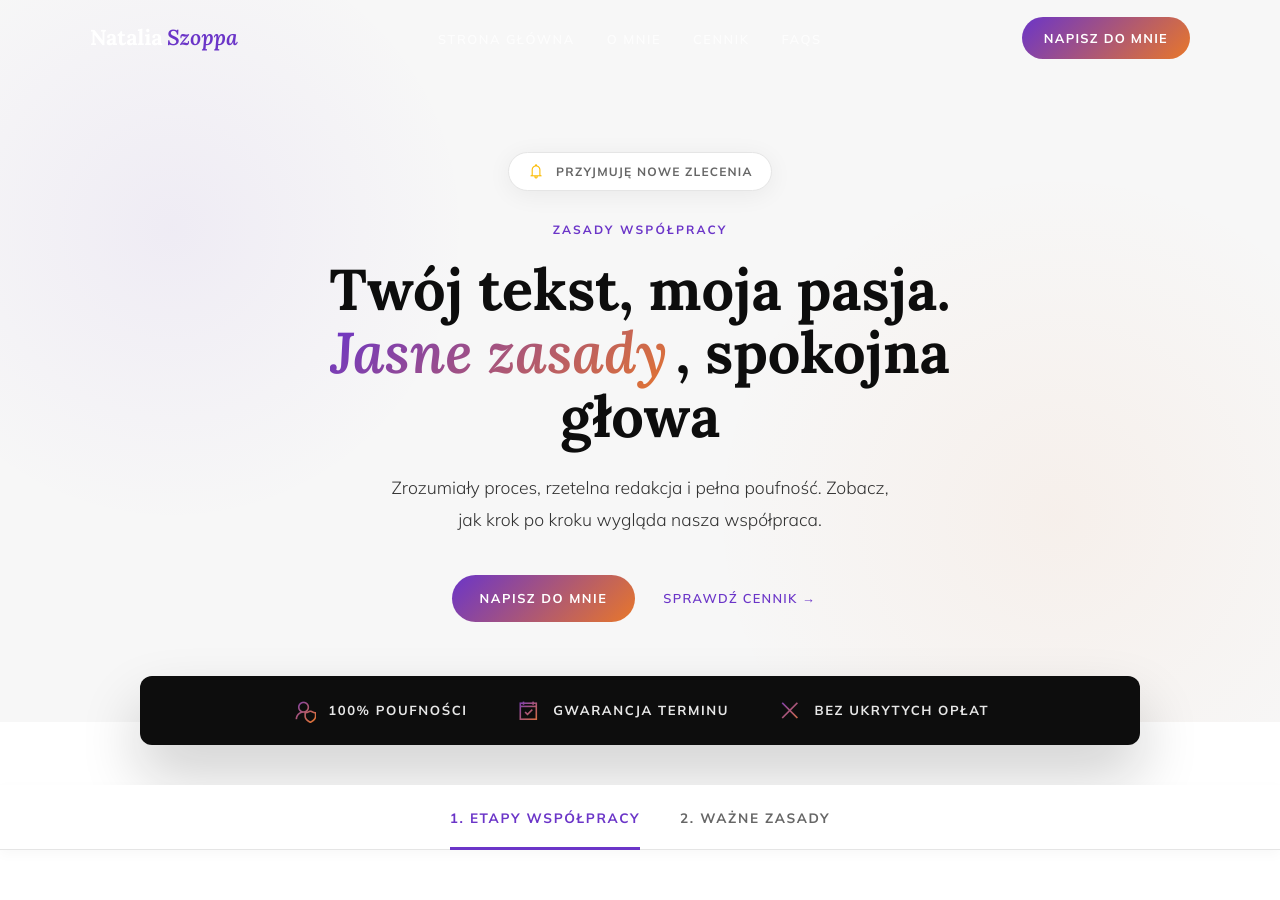
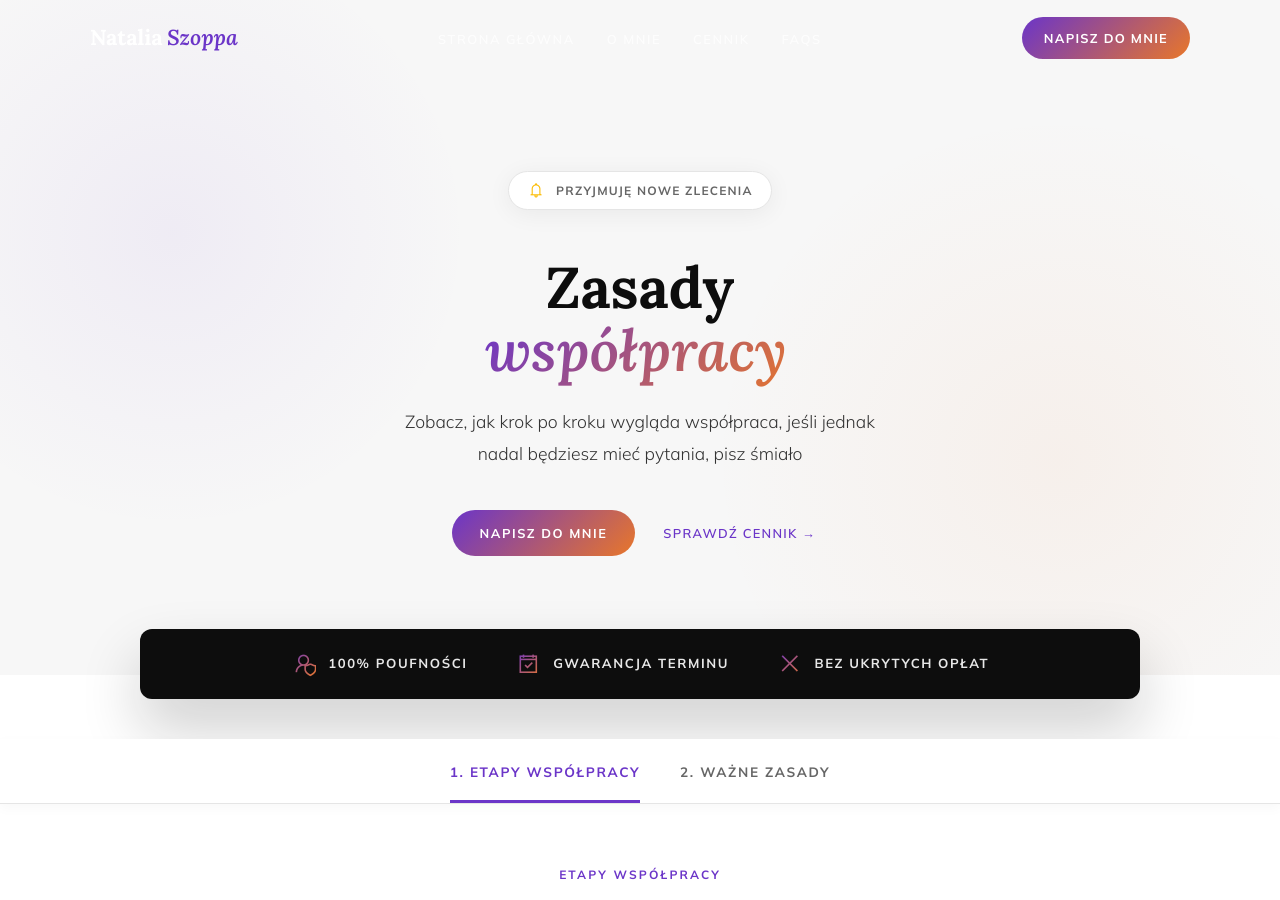
Before and after one commit to Bonnie00726/nataliaszoppa, a Jekyll site: the page built from zasady2.html, in a window 1280 px wide and 900 px high. Built offline with Jekyll 4.4.1, drawn with Linux system fonts in a browser that asks for light colours.

Commit message:
Update zasady2.html

```diff
--- a/zasady2.html
+++ b/zasady2.html
@@ -239,9 +239,9 @@ title: Zasady współpracy
             <span>Przyjmuję nowe zlecenia</span>
         </div>
 
-        <div class="eyebrow reveal delay-1" style="text-align: center;">Zasady współpracy</div>
-        <h1 class="reveal delay-2">Twój tekst, moja pasja.<br><em class="grad-type">Jasne zasady</em>, spokojna głowa</h1>
-        <p class="hero-sub reveal delay-3">Zrozumiały proces, rzetelna redakcja i pełna poufność. Zobacz, jak krok po kroku wygląda nasza współpraca.</p>
+        <div class="eyebrow reveal delay-1" style="text-align: center;"></div>
+        <h1 class="reveal delay-2">Zasady<br><em class="grad-type">współpracy</em></h1>
+        <p class="hero-sub reveal delay-3">Zobacz, jak krok po kroku wygląda współpraca, jeśli jednak nadal będziesz mieć pytania, pisz śmiało</p>
 
         <div class="hero-btns reveal delay-4">
             <a href="mailto:natalia.szoppa@gmail.com" class="hero-btn-primary">Napisz do mnie</a>
```
